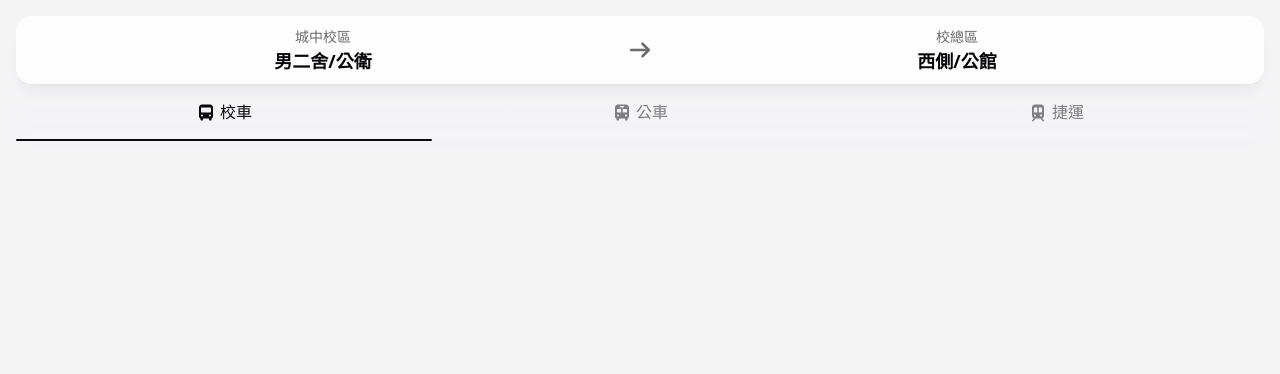
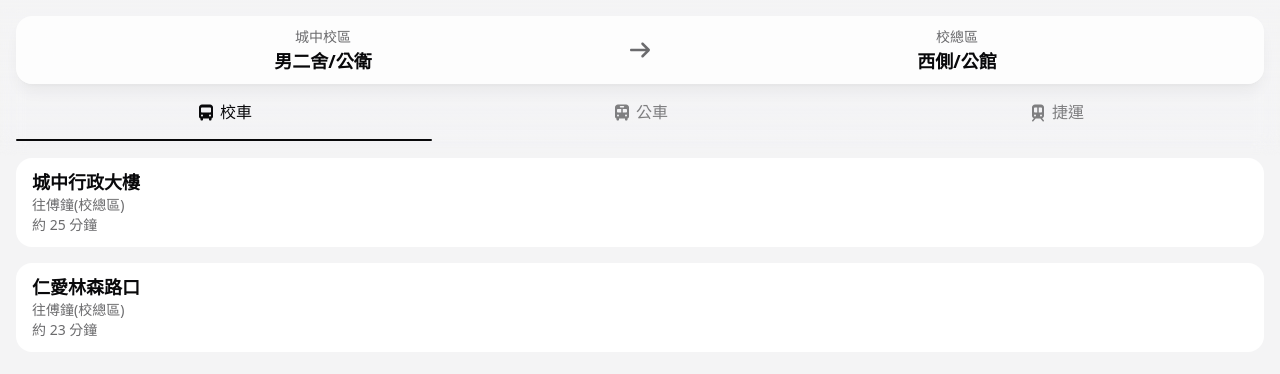
Before and after one commit to kinoras/m2transit, a Next.js app: page / in a window 1280 px wide. Shown: the top 374 px of the page. Built offline with nearby package versions, Linux system fonts and the light colour scheme.

Commit message:
feat(routes): section meta for shuttle

```diff
--- a/src/app/page.tsx
+++ b/src/app/page.tsx
@@ -1,7 +1,13 @@
 import Header from '@/layouts/header'
+import Main from '@/layouts/main'
 
 const App = () => {
-    return <Header />
+    return (
+        <>
+            <Header />
+            <Main />
+        </>
+    )
 }
 
 export default App
--- /dev/null
+++ b/src/components/route-list/index.tsx
@@ -0,0 +1,41 @@
+import type { ComponentProps } from 'react'
+
+import type { Method, Route } from '@/types/route'
+
+import SectionEntry from './section-entry'
+
+type RouteListProps<M extends Method> = ComponentProps<'section'> & {
+    /** The method of the routes in the list. */
+    method: M
+    /** The list of routes. */
+    routes: Route<M>[]
+}
+
+const RouteList = <M extends Method>({
+    method,
+    routes,
+    ...restProps
+}: RouteListProps<M>) => {
+    return (
+        /** List of routes */
+        <section {...restProps}>
+            {routes?.map(({ id: routeId, sections }) => (
+                /** Single route = List of sections */
+                <article
+                    key={routeId}
+                    className="bg-card rounded-primary mb-4 px-4 py-3"
+                >
+                    {sections.map((section, index) => (
+                        <SectionEntry
+                            key={`${routeId}-${index}`}
+                            method={method}
+                            section={section}
+                        />
+                    ))}
+                </article>
+            ))}
+        </section>
+    )
+}
+
+export default RouteList
--- /dev/null
+++ b/src/components/route-list/section-entry.tsx
@@ -0,0 +1,33 @@
+import type { ComponentProps } from 'react'
+
+import clsx from 'clsx'
+
+import type { Method, Section } from '@/types/route'
+
+import SectionMeta from './section-meta'
+
+type SectionEntryProps<M extends Method> = ComponentProps<'div'> & {
+    /** The method of the belonging route. */
+    method: M
+    /** Section data. */
+    section: Section<M>
+}
+
+const SectionEntry = <M extends Method>({
+    method,
+    section,
+    className,
+    ...restProps
+}: SectionEntryProps<M>) => {
+    return (
+        <div
+            className={clsx('flex items-center gap-2', className)}
+            {...restProps}
+        >
+            <SectionMeta method={method} section={section} />
+            {/* TODO: Arrival status. */}
+        </div>
+    )
+}
+
+export default SectionEntry
--- /dev/null
+++ b/src/components/route-list/section-meta/index.tsx
@@ -0,0 +1,30 @@
+import type { ComponentProps } from 'react'
+
+import type { Method, Section } from '@/types/route'
+
+import ShuttleSectionMeta from './shuttle'
+
+type SectionMetaProps = ComponentProps<'div'> & {
+    /** The method of the belonging route. */
+    method: Method
+    /** Section data. */
+    section: Section<Method>
+}
+
+const SectionMeta = ({ method, section, ...restProps }: SectionMetaProps) => {
+    switch (method) {
+        case 'Bus':
+            return null // TODO: Section meta for bus.
+        case 'Shuttle':
+            return (
+                <ShuttleSectionMeta
+                    section={section as Section<'Shuttle'>}
+                    {...restProps}
+                />
+            )
+        case 'Metro':
+            return null // TODO: Section meta for metro.
+    }
+}
+
+export default SectionMeta
--- /dev/null
+++ b/src/components/route-list/section-meta/shuttle.tsx
@@ -0,0 +1,30 @@
+import type { ComponentProps } from 'react'
+
+import type { Section } from '@/types/route'
+
+import { secondsToMinutes } from '@/lib/utils'
+
+type ShuttleSectionMetaProps = ComponentProps<'div'> & {
+    /** Shuttle section data. */
+    section: Section<'Shuttle'>
+}
+
+const ShuttleSectionMeta = ({
+    section: { origin, destination, duration },
+    ...restProps
+}: ShuttleSectionMetaProps) => {
+    return (
+        <div {...restProps}>
+            {/* Origin station */}
+            <h4 className="mb-px text-lg leading-6 font-semibold">{origin}</h4>
+            {/* Destination station*/}
+            <p className="text-secondary text-sm">往{destination}</p>
+            {/* Estimated travel duration */}
+            <p className="text-secondary text-sm">
+                約 {secondsToMinutes(duration)} 分鐘
+            </p>
+        </div>
+    )
+}
+
+export default ShuttleSectionMeta
--- /dev/null
+++ b/src/layouts/main.tsx
@@ -0,0 +1,35 @@
+'use client'
+
+import type { ComponentProps } from 'react'
+import { memo } from 'react'
+
+import clsx from 'clsx'
+
+import RouteList from '@/components/route-list'
+
+import { groupRoutesByMethod } from '@/lib/utils'
+import { useStore } from '@/store'
+
+type MainProps = ComponentProps<'main'>
+
+const Main = ({ className, ...restProps }: MainProps) => {
+    const directions = useStore((state) => state.directions)?.data
+    const selectedDirectionId = useStore((state) => state.selectedDirectionId)
+
+    const activeMethod = useStore((state) => state.activeMethod)
+
+    const routes = groupRoutesByMethod(
+        directions?.[selectedDirectionId!]?.routes ?? []
+    )[activeMethod]
+
+    return (
+        <main
+            className={clsx('overflow-scroll px-4 pt-39.5', className)}
+            {...restProps}
+        >
+            <RouteList method={activeMethod} routes={routes} />
+        </main>
+    )
+}
+
+export default memo(Main)
--- /dev/null
+++ b/src/lib/utils.ts
@@ -0,0 +1,33 @@
+import dayjs from 'dayjs'
+import duration from 'dayjs/plugin/duration'
+
+import type { GroupedRoutes, Method, Route } from '@/types/route'
+
+dayjs.extend(duration)
+
+/**
+ * Groups routes by their transport method.
+ *
+ * @param routes - The array of routes of different methods to be grouped.
+ * @returns An object with routes organized by method.
+ */
+export const groupRoutesByMethod = (routes: Route<Method>[]): GroupedRoutes => {
+    return routes.reduce(
+        (acc, route) => {
+            // Add the route to its corresponding method array
+            ;(acc[route.method] as Route<typeof route.method>[]).push(route)
+            return acc
+        },
+        { Shuttle: [], Bus: [], Metro: [] } as GroupedRoutes // Initial accumulator object
+    )
+}
+
+/**
+ * Converts seconds to minutes (rounded).
+ *
+ * @param seconds - The number of seconds to convert.
+ * @returns The integer number of minutes.
+ */
+export const secondsToMinutes = (seconds: number): number => {
+    return Math.round(dayjs.duration({ seconds }).as('minutes'))
+}
```
